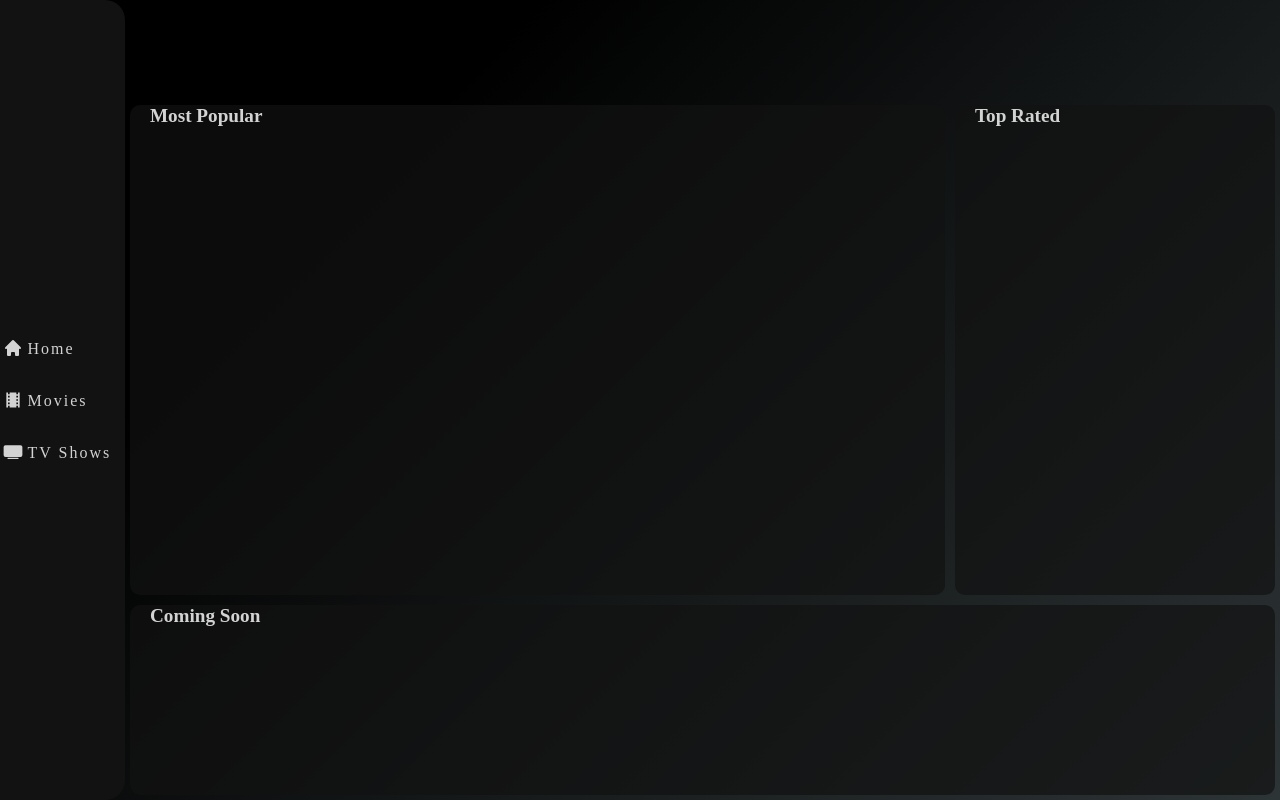
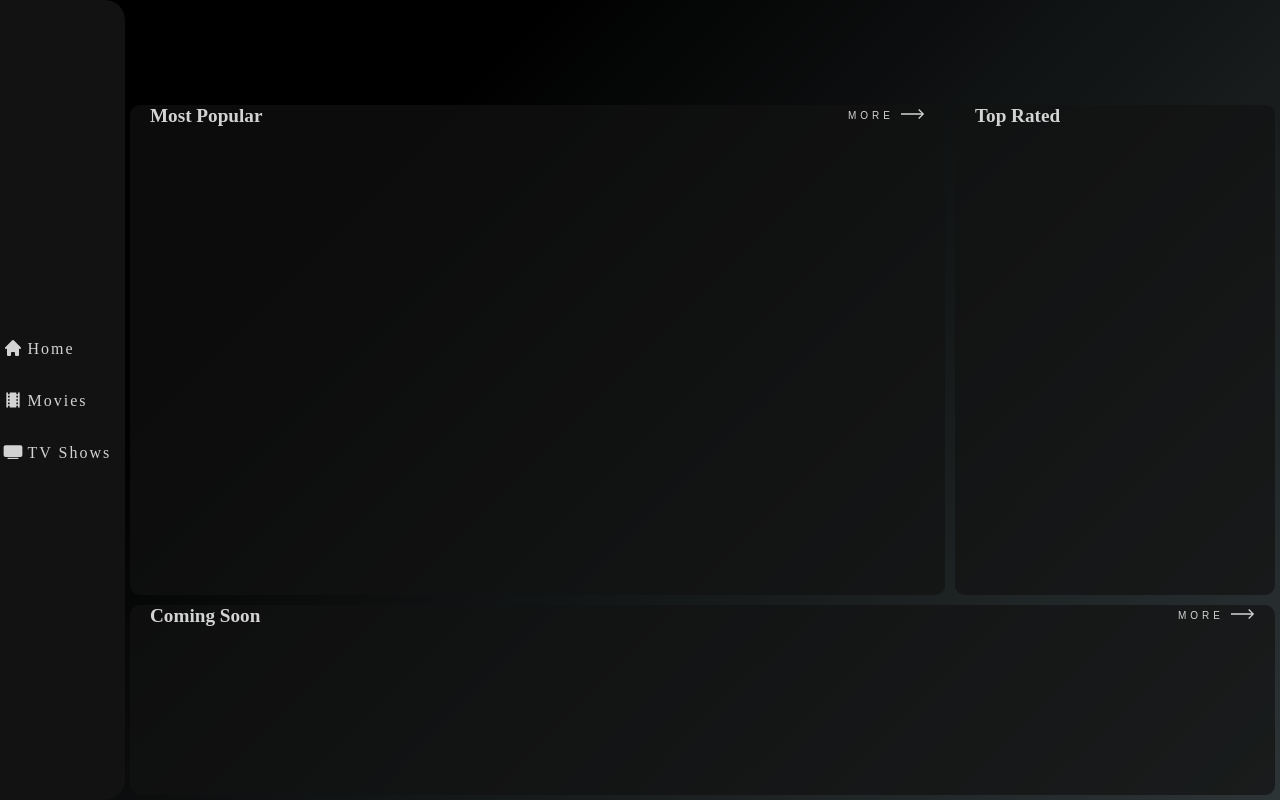
Before and after one commit to reedx8/Movie-Dashboard, a React (Create React App) app in the folder dashboard/: page / in a window 1280 px wide. Built offline with nearby package versions, Linux system fonts and the light colour scheme; what webfontloader would draw is missing.

Commit message:
added see more button

```diff
--- a/dashboard/src/components/Homepage.css
+++ b/dashboard/src/components/Homepage.css
@@ -46,3 +46,9 @@
   grid-column: 6 / 8;
   grid-row: 2 / 7;
 }
+
+.header {
+  display: flex;
+  flex-direction: row;
+  justify-content: space-between;
+}
--- a/dashboard/src/components/Homepage.js
+++ b/dashboard/src/components/Homepage.js
@@ -1,5 +1,6 @@
 import React from "react";
 import "./Homepage.css";
+import Seemorebutton from "./Seemorebutton";
 
 export default function Homepage() {
   return (
@@ -16,7 +17,14 @@
 function MostPopular() {
   return (
     <div className="mostPopular">
-      <h2>Most Popular</h2>
+      <div className="header">
+        <div className="title">
+          <h2>Most Popular</h2>
+        </div>
+        <div className="custButton">
+          <Seemorebutton />
+        </div>
+      </div>
     </div>
   );
 }
@@ -24,7 +32,11 @@
 function TopRated() {
   return (
     <div className="topRated">
-      <h2>Top Rated</h2>
+      <div className="header">
+        <div className="title">
+          <h2>Top Rated</h2>
+        </div>
+      </div>
     </div>
   );
 }
@@ -32,7 +44,14 @@
 function ComingSoon() {
   return (
     <div className="comingSoon">
-      <h2>Coming Soon</h2>
+      <div className="header">
+        <div className="title">
+          <h2>Coming Soon</h2>
+        </div>
+        <div className="custButton">
+          <Seemorebutton />
+        </div>
+      </div>
     </div>
   );
 }
--- /dev/null
+++ b/dashboard/src/components/Seemorebutton.css
@@ -0,0 +1,50 @@
+.cta {
+  border: none;
+  background: none;
+}
+
+.cta span {
+  padding-bottom: 7px;
+  letter-spacing: 4px;
+  font-size: 10px;
+  padding-right: 15px;
+  text-transform: uppercase;
+}
+
+.cta svg {
+  transform: translateX(-8px);
+  transition: all 0.3s ease;
+}
+
+.cta:hover svg {
+  transform: translateX(0);
+}
+
+.cta:active svg {
+  transform: scale(0.9);
+}
+
+.hover-underline-animation {
+  position: relative;
+  color: lightgrey;
+  padding-bottom: 20px;
+}
+
+.hover-underline-animation:after {
+  content: "";
+  position: absolute;
+  width: 100%;
+  transform: scaleX(0);
+  height: 1.5px;
+  bottom: 0;
+  left: 0;
+  /* background-color: #000000; */
+  background-color: lightgrey;
+  transform-origin: bottom right;
+  transition: transform 0.25s ease-out;
+}
+
+.cta:hover .hover-underline-animation:after {
+  transform: scaleX(1);
+  transform-origin: bottom left;
+}
--- /dev/null
+++ b/dashboard/src/components/Seemorebutton.js
@@ -0,0 +1,25 @@
+import React from "react";
+import "./Seemorebutton.css";
+
+export default function Seemorebutton() {
+  return (
+    <button className="cta">
+      <span className="hover-underline-animation">more</span>
+      <svg
+        id="arrow-horizontal"
+        xmlns="http://www.w3.org/2000/svg"
+        width="30"
+        height="10"
+        viewBox="10 0 46 16"
+        fill="lightgrey"
+      >
+        <path
+          id="Path_10"
+          data-name="Path 10"
+          d="M8,0,6.545,1.455l5.506,5.506H-30V9.039H12.052L6.545,14.545,8,16l8-8Z"
+          transform="translate(30)"
+        ></path>
+      </svg>
+    </button>
+  );
+}
```
